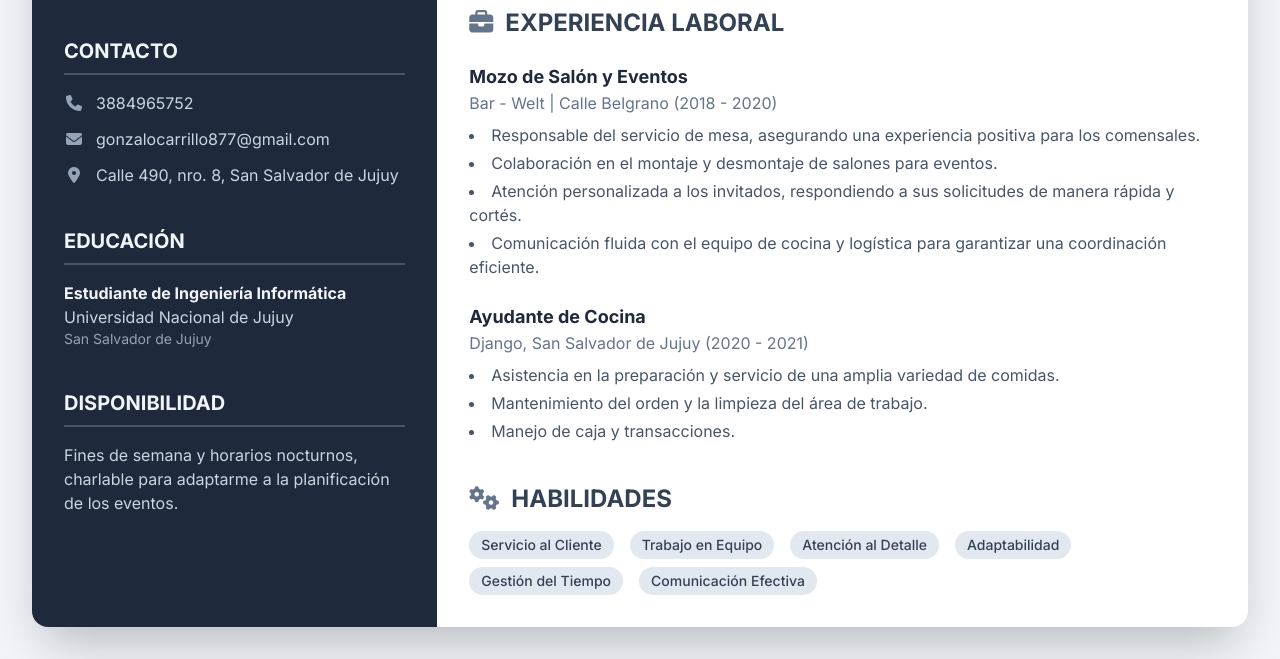
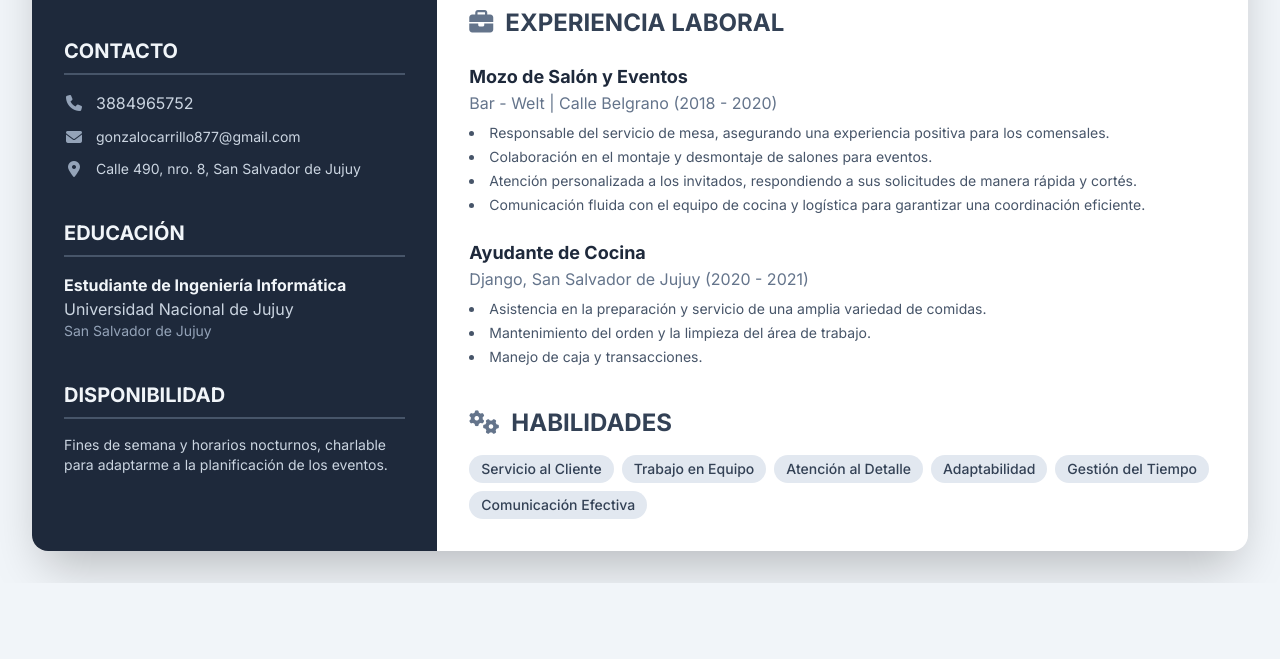
Before and after one commit to GonzaCarrillo/Ejercicio-mi-cv, a plain HTML site: page index.html in a window 1280 px wide. Shown: the part 275-934 px from the top of the page. After the commit the page ends 858 px from the top, so only its background shows below. Drawn offline with nearby package versions, Linux system fonts and the light colour scheme.

Commit message:
refactor

```diff
--- a/index.html
+++ b/index.html
@@ -4,42 +4,32 @@
     <meta charset="UTF-8">
     <meta name="viewport" content="width=device-width, initial-scale=1.0">
     <title>CV - Gonzalo Alejo Carrillo</title>
-    <script src="https://cdn.tailwindcss.com"></script>
-<script>
-    tailwind.config = {
-      theme: {
-        extend: {
-          fontFamily: {
-            sans: ['Inter', 'sans-serif'],
-          },
-          colors: {
-            clifford: '#da373d',
-          }
-        }
-      }
-    }
-</script>
+
+    <script src="https://cdn.tailwindcss.com/3.4.5"></script>
+
     <link rel="stylesheet" href="https://cdnjs.cloudflare.com/ajax/libs/font-awesome/6.4.0/css/all.min.css">
     <link href="https://fonts.googleapis.com/css2?family=Inter:wght@400;500;700&display=swap" rel="stylesheet">
+
     <style>
         body {
+            /* Aplicamos la fuente Inter directamente aquí */
             font-family: 'Inter', sans-serif;
+            /* Un color de fondo de respaldo por si Tailwind tarda 1 segundo en cargar */
+            background-color: #f1f5f9;
         }
     </style>
 </head>
-<body class="bg-slate-100">
+<body class="bg-slate-100 text-slate-800">
     <div class="container mx-auto p-4 md:p-8">
         <div class="bg-white shadow-2xl rounded-2xl overflow-hidden">
             <div class="md:flex">
-                <!-- Barra Lateral -->
                 <aside class="w-full md:w-1/3 bg-slate-800 text-white p-8">
                     <div class="flex flex-col items-center text-center">
-                        <img src='./1755033363017.png' alt="Foto de perfil de Gonzalo Alejo Carrillo" class="w-32 h-32 rounded-full mb-4 ring-4 ring-slate-600 object-cover">
+                        <img src="./1755033363017.png" alt="Foto de perfil de Gonzalo Alejo Carrillo" class="w-32 h-32 rounded-full mb-4 ring-4 ring-slate-600 object-cover">
                         <h1 class="text-3xl font-bold text-white">Gonzalo Alejo Carrillo</h1>
                         <p class="text-slate-300 mt-1">Mozo de Salón y Ayudante de Cocina</p>
                     </div>
 
-                    <!-- Contacto -->
                     <div class="mt-10">
                         <h2 class="text-xl font-bold border-b-2 border-slate-600 pb-2 text-slate-100">CONTACTO</h2>
                         <ul class="mt-4 space-y-3 text-slate-300">
@@ -49,16 +39,15 @@
                             </li>
                             <li class="flex items-center">
                                 <i class="fas fa-envelope fa-fw mr-3 text-slate-400"></i>
-                                <span>gonzalocarrillo877@gmail.com</span>
+                                <span class="text-sm">gonzalocarrillo877@gmail.com</span>
                             </li>
                             <li class="flex items-center">
                                 <i class="fas fa-map-marker-alt fa-fw mr-3 text-slate-400"></i>
-                                <span>Calle 490, nro. 8, San Salvador de Jujuy</span>
+                                <span class="text-sm">Calle 490, nro. 8, San Salvador de Jujuy</span>
                             </li>
                         </ul>
                     </div>
-                     <!-- Educación -->
-                     <div class="mt-10">
+                      <div class="mt-10">
                         <h2 class="text-xl font-bold border-b-2 border-slate-600 pb-2 text-slate-100">EDUCACIÓN</h2>
                         <div class="mt-4">
                             <h3 class="font-bold text-slate-100">Estudiante de Ingeniería Informática</h3>
@@ -67,30 +56,26 @@
                         </div>
                     </div>
 
-                    <!-- Disponibilidad -->
                     <div class="mt-10">
                         <h2 class="text-xl font-bold border-b-2 border-slate-600 pb-2 text-slate-100">DISPONIBILIDAD</h2>
-                        <p class="mt-4 text-slate-300">Fines de semana y horarios nocturnos, charlable para adaptarme a la planificación de los eventos.</p>
+                        <p class="mt-4 text-slate-300 text-sm">Fines de semana y horarios nocturnos, charlable para adaptarme a la planificación de los eventos.</p>
                     </div>
                 </aside>
 
-                <!-- Contenido Principal -->
                 <main class="w-full md:w-2/3 p-8">
-                    <!-- Resumen Profesional -->
                     <div>
                         <h2 class="text-2xl font-bold text-slate-700"><i class="fas fa-user-tie mr-3 text-slate-500"></i>RESUMEN PROFESIONAL</h2>
-                        <p class="mt-4 text-slate-600 leading-relaxed">
+                        <p class="mt-4 text-slate-600 leading-relaxed text-justify">
                             Individuo proactivo y entusiasta con una fuerte vocación de servicio, buscando activamente la oportunidad de unirme al equipo de Catering & Eventos. Mi objetivo es contribuir al éxito de cada evento a través de una atención al detalle y un servicio excepcional al cliente, alineándome con la reputación de excelencia de la empresa. Poseo gran capacidad para trabajar en equipo y adaptarme a las necesidades específicas de bodas, eventos corporativos y otras celebraciones.
                         </p>
                     </div>
 
-                    <!-- Experiencia Laboral -->
                     <div class="mt-10">
                         <h2 class="text-2xl font-bold text-slate-700"><i class="fas fa-briefcase mr-3 text-slate-500"></i>EXPERIENCIA LABORAL</h2>
                         <div class="mt-6">
                             <h3 class="text-lg font-bold text-slate-800">Mozo de Salón y Eventos</h3>
                             <p class="text-slate-500">Bar - Welt | Calle Belgrano (2018 - 2020)</p>
-                            <ul class="list-disc list-inside mt-2 space-y-1 text-slate-600">
+                            <ul class="list-disc list-inside mt-2 space-y-1 text-slate-600 text-sm">
                                 <li>Responsable del servicio de mesa, asegurando una experiencia positiva para los comensales.</li>
                                 <li>Colaboración en el montaje y desmontaje de salones para eventos.</li>
                                 <li>Atención personalizada a los invitados, respondiendo a sus solicitudes de manera rápida y cortés.</li>
@@ -100,7 +85,7 @@
                         <div class="mt-6">
                             <h3 class="text-lg font-bold text-slate-800">Ayudante de Cocina</h3>
                             <p class="text-slate-500">Django, San Salvador de Jujuy (2020 - 2021)</p>
-                            <ul class="list-disc list-inside mt-2 space-y-1 text-slate-600">
+                            <ul class="list-disc list-inside mt-2 space-y-1 text-slate-600 text-sm">
                                 <li>Asistencia en la preparación y servicio de una amplia variedad de comidas.</li>
                                 <li>Mantenimiento del orden y la limpieza del área de trabajo.</li>
                                 <li>Manejo de caja y transacciones.</li>
@@ -108,16 +93,15 @@
                         </div>
                     </div>
 
-                    <!-- Habilidades -->
                     <div class="mt-10">
                         <h2 class="text-2xl font-bold text-slate-700"><i class="fas fa-cogs mr-3 text-slate-500"></i>HABILIDADES</h2>
                         <div class="mt-4 flex flex-wrap gap-2">
-                            <span class="bg-slate-200 text-slate-700 text-sm font-medium mr-2 px-3 py-1 rounded-full">Servicio al Cliente</span>
-                            <span class="bg-slate-200 text-slate-700 text-sm font-medium mr-2 px-3 py-1 rounded-full">Trabajo en Equipo</span>
-                            <span class="bg-slate-200 text-slate-700 text-sm font-medium mr-2 px-3 py-1 rounded-full">Atención al Detalle</span>
-                            <span class="bg-slate-200 text-slate-700 text-sm font-medium mr-2 px-3 py-1 rounded-full">Adaptabilidad</span>
-                            <span class="bg-slate-200 text-slate-700 text-sm font-medium mr-2 px-3 py-1 rounded-full">Gestión del Tiempo</span>
-                            <span class="bg-slate-200 text-slate-700 text-sm font-medium mr-2 px-3 py-1 rounded-full">Comunicación Efectiva</span>
+                            <span class="bg-slate-200 text-slate-700 text-sm font-medium px-3 py-1 rounded-full">Servicio al Cliente</span>
+                            <span class="bg-slate-200 text-slate-700 text-sm font-medium px-3 py-1 rounded-full">Trabajo en Equipo</span>
+                            <span class="bg-slate-200 text-slate-700 text-sm font-medium px-3 py-1 rounded-full">Atención al Detalle</span>
+                            <span class="bg-slate-200 text-slate-700 text-sm font-medium px-3 py-1 rounded-full">Adaptabilidad</span>
+                            <span class="bg-slate-200 text-slate-700 text-sm font-medium px-3 py-1 rounded-full">Gestión del Tiempo</span>
+                            <span class="bg-slate-200 text-slate-700 text-sm font-medium px-3 py-1 rounded-full">Comunicación Efectiva</span>
                         </div>
                     </div>
                 </main>
```
